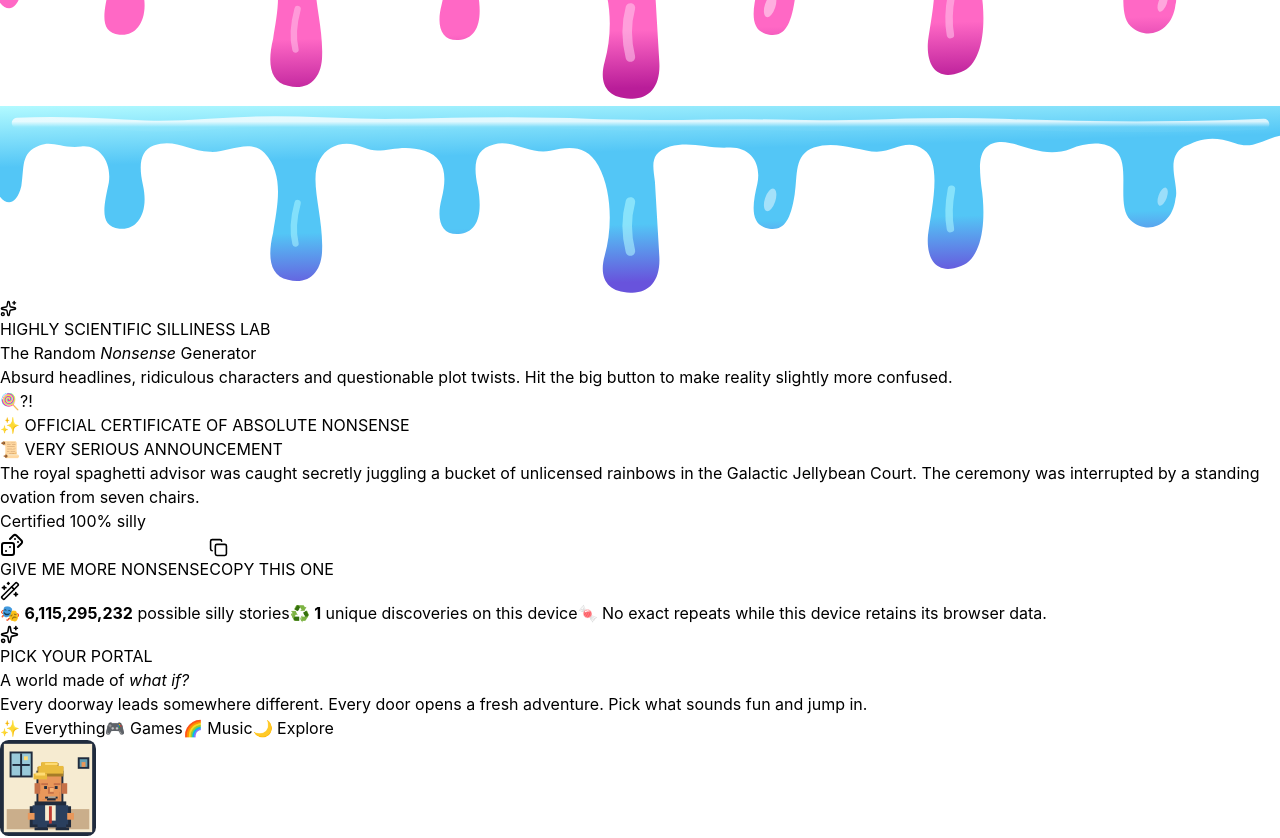
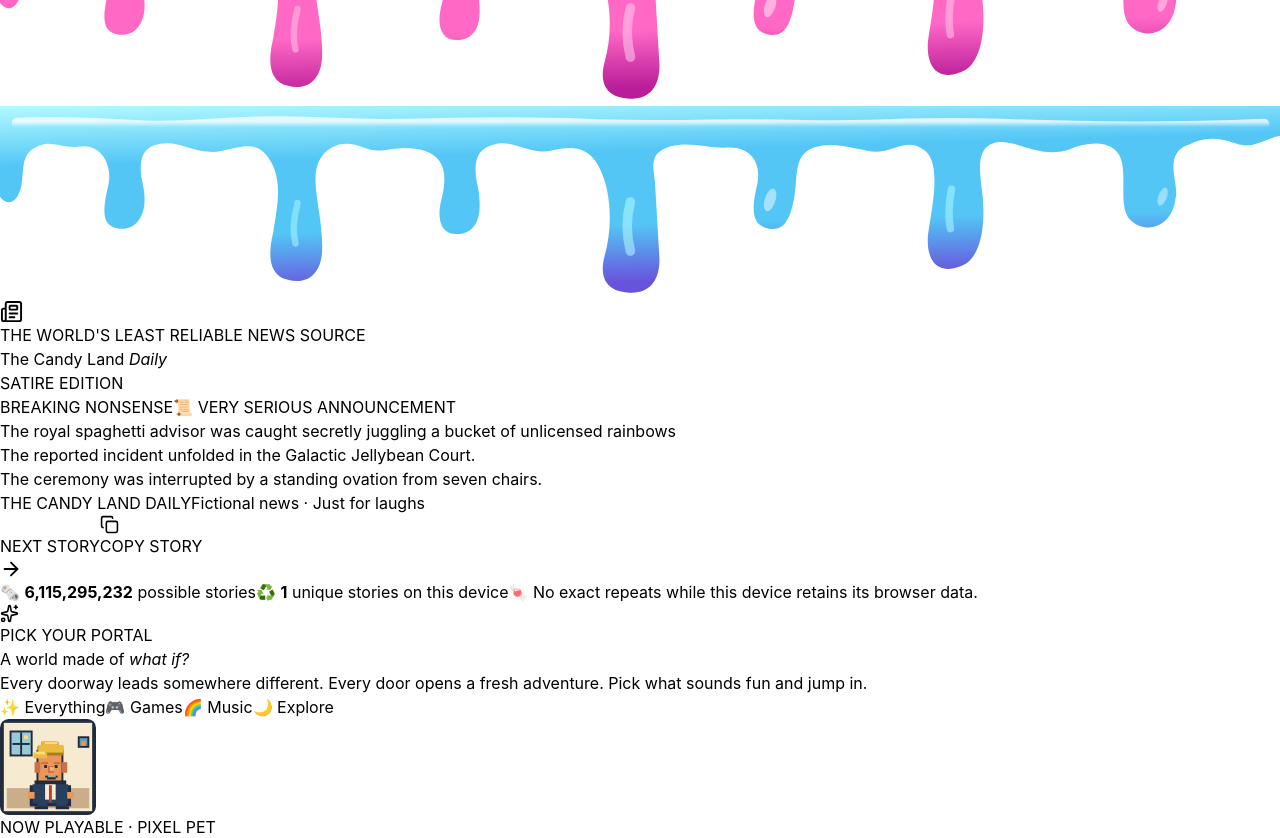
Before and after one commit to patrickchristianandrews/RandomCandyLand.com, a React (Vite) app: page / in a window 1280 px wide. Shown: the part 1404-2242 px from the top of the page. Built offline with nearby package versions, Linux system fonts and the light colour scheme.

Commit message:
Make the nonsense feature a satirical news front page with Next Story navigation

```diff
--- a/src/components/RandomNonsenseGenerator.tsx
+++ b/src/components/RandomNonsenseGenerator.tsx
@@ -1,5 +1,5 @@
 import React, { useState } from 'react';
-import { Copy, Dices, Sparkles, WandSparkles } from 'lucide-react';
+import { ArrowRight, Copy, Newspaper } from 'lucide-react';
 import { CandyGoo } from './CandyGoo';
 
 /** Full-cycle, persistent shuffle: each generated combination appears once
@@ -216,9 +216,13 @@ function decode(id: number) {
     words.push(pool[remaining % pool.length]);
     remaining = Math.floor(remaining / pool.length);
   }
+  const lead = words[1] + ' ' + words[2] + ' ' + words[3];
   return {
-    headline: words[0],
-    story: words[1] + ' ' + words[2] + ' ' + words[3] + ' ' + words[4] + '. ' + words[5]
+    section: words[0],
+    headline: lead.charAt(0).toUpperCase() + lead.slice(1),
+    location: 'The reported incident unfolded ' + words[4] + '.',
+    followup: words[5],
+    story: lead + ' ' + words[4] + '. ' + words[5]
   };
 }
 
@@ -229,38 +233,42 @@ export function RandomNonsenseGenerator() {
   const generate = () => { setCycle(advance); setCopied(false); };
   const copy = async () => {
     try {
-      await navigator.clipboard.writeText(nonsense.headline + '\n\n' + nonsense.story + '\n\n— Random Candy Land');
+      await navigator.clipboard.writeText('THE CANDY LAND DAILY | SATIRE EDITION' + '\\n' + nonsense.headline + '\\n\\n' + nonsense.location + ' ' + nonsense.followup + '\\n\\n— Random Candy Land | Fictional story');
       setCopied(true);
     } catch { setCopied(false); }
   };
   return (
-    <section id="nonsense" className="nonsense-lab" aria-labelledby="nonsense-heading">
+    <section id="nonsense" className="nonsense-lab nonsense-newsroom" aria-labelledby="nonsense-heading">
       <CandyGoo className="nonsense-lab-drips" color="blueberry" />
-      <div className="nonsense-lab-head">
-        <div className="nonsense-lab-intro">
-          <span className="nonsense-eyebrow"><Sparkles size={17}/> HIGHLY SCIENTIFIC SILLINESS LAB</span>
-          <h2 id="nonsense-heading">The Random <em>Nonsense</em> Generator</h2>
-          <p>Absurd headlines, ridiculous characters and questionable plot twists. Hit the big button to make reality slightly more confused.</p>
+      <header className="nonsense-news-masthead">
+        <span className="nonsense-masthead-icon" aria-hidden="true"><Newspaper size={23}/></span>
+        <div className="nonsense-news-title-wrap">
+          <span className="nonsense-edition">THE WORLD'S LEAST RELIABLE NEWS SOURCE</span>
+          <h2 id="nonsense-heading">The Candy Land <em>Daily</em></h2>
         </div>
-        <div className="nonsense-mascot" aria-hidden="true">🍭<span>?!</span></div>
-      </div>
-      <div className="nonsense-display" key={cycle.current} aria-live="polite" aria-atomic="true">
-        <div className="nonsense-stamp">✨ OFFICIAL CERTIFICATE OF ABSOLUTE NONSENSE</div>
+        <span className="nonsense-edition-pill">SATIRE EDITION</span>
+      </header>
+      <article className="nonsense-display nonsense-news-article" key={cycle.current} aria-live="polite" aria-atomic="true">
+        <div className="nonsense-story-meta">
+          <span className="nonsense-breaking">BREAKING NONSENSE</span>
+          <span className="nonsense-section-tag">{nonsense.section}</span>
+        </div>
         <h3>{nonsense.headline}</h3>
-        <p>{nonsense.story}</p>
-        <span className="nonsense-fineprint">Certified 100% silly</span>
-      </div>
+        <p className="nonsense-news-lede">{nonsense.location}</p>
+        <p className="nonsense-news-body">{nonsense.followup}</p>
+        <div className="nonsense-news-footer"><span>THE CANDY LAND DAILY</span><span>Fictional news · Just for laughs</span></div>
+      </article>
       <div className="nonsense-actions">
         <button className="nonsense-generate" type="button" onClick={generate}>
-          <Dices size={24}/> GIVE ME MORE NONSENSE <WandSparkles size={20}/>
+          NEXT STORY <ArrowRight size={22}/>
         </button>
         <button className="nonsense-copy" type="button" onClick={copy}>
-          <Copy size={19}/> {copied ? 'COPIED!' : 'COPY THIS ONE'}
+          <Copy size={19}/> {copied ? 'COPIED!' : 'COPY STORY'}
         </button>
       </div>
       <div className="nonsense-facts">
-        <span>🎭 <strong>{TOTAL.toLocaleString('en-US')}</strong> possible silly stories</span>
-        <span>♻️ <strong>{cycle.shown.toLocaleString('en-US')}</strong> unique discoveries on this device</span>
+        <span>🗞️ <strong>{TOTAL.toLocaleString('en-US')}</strong> possible stories</span>
+        <span>♻️ <strong>{cycle.shown.toLocaleString('en-US')}</strong> unique stories on this device</span>
         <span>🍬 No exact repeats while this device retains its browser data.</span>
       </div>
     </section>
```
